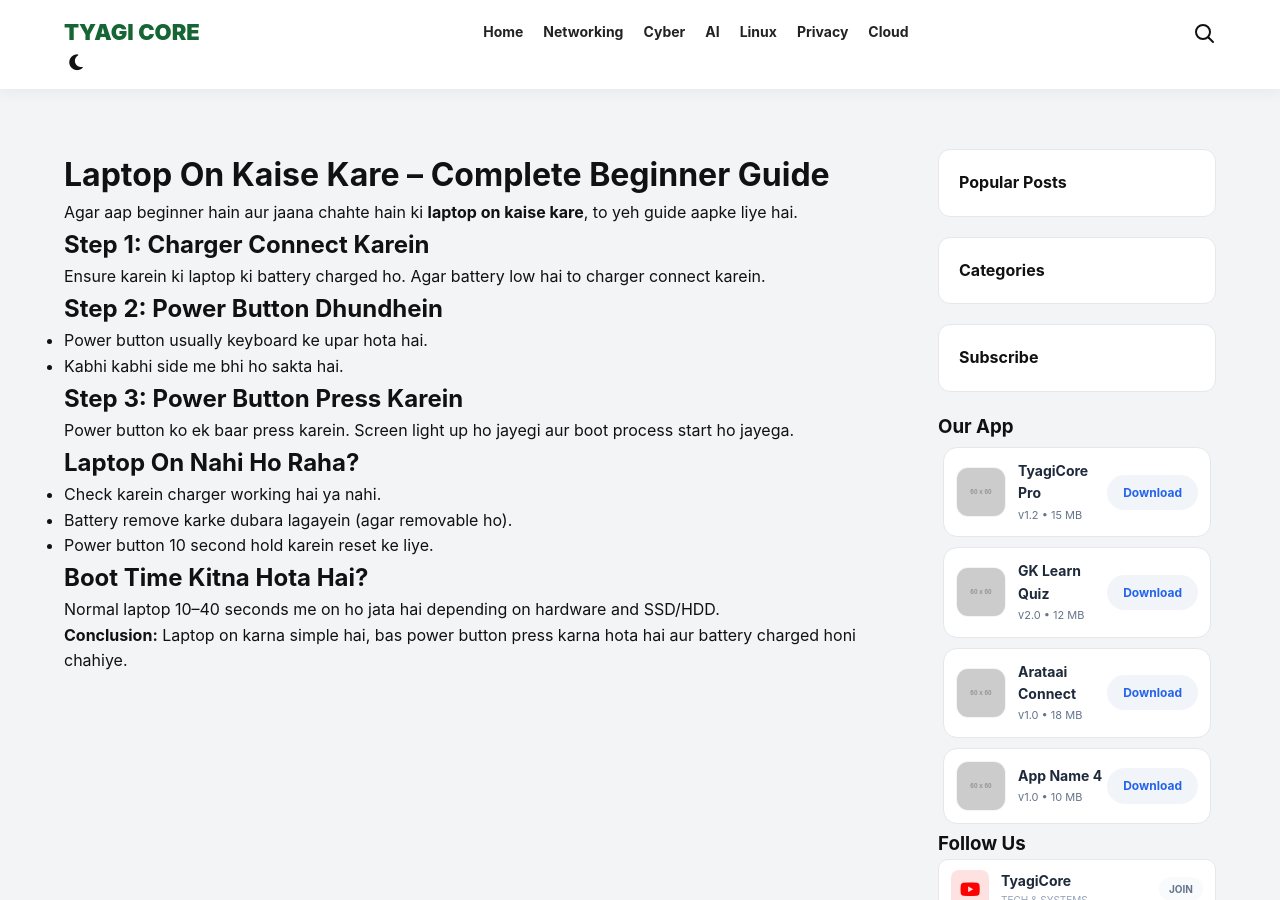
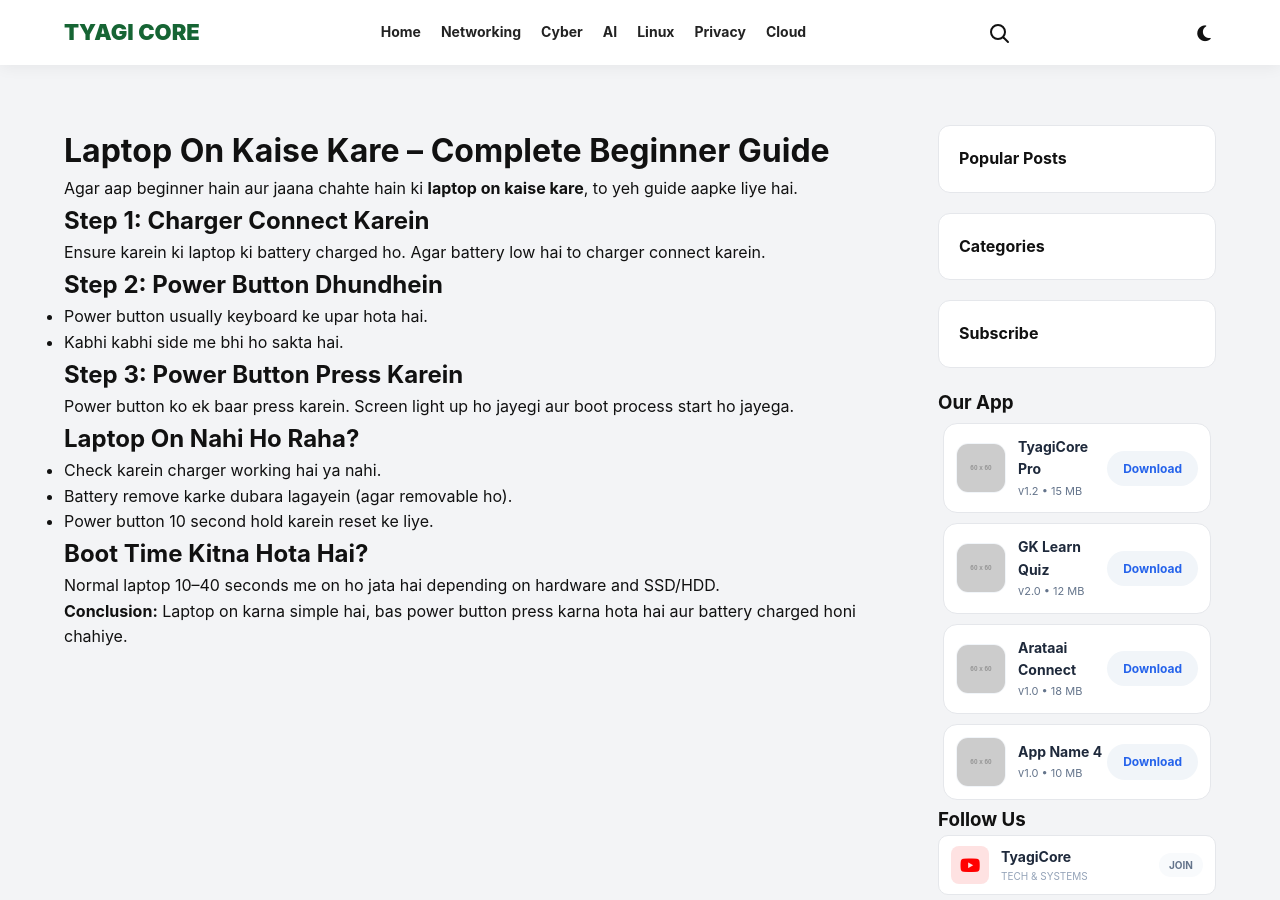
Before and after one commit to HimanshuTyagiJi/TyagiCore, a Jekyll site: the page built from laptop-on-kaise-karen.html, in a window 1280 px wide and 900 px high. Built offline with Jekyll 4.4.1, drawn with Linux system fonts in a browser that asks for light colours.

Commit message:
Update default.html

```diff
--- a/_layouts/default.html
+++ b/_layouts/default.html
@@ -126,12 +126,12 @@
         <line x1="3" y1="12" x2="21" y2="12"></line>
         <line x1="3" y1="18" x2="21" y2="18"></line>
       </svg>
-    </div>
+
  <div class="right-icons">
       <div id="dark-mode-toggle" class="icon-btn theme-icon">
         <i class="fas fa-moon moon-icon"></i>
         <i class="fas fa-sun sun-icon" style="display:none;"></i>
-      </div>
+      </div></div>
     <style>
       /* Dark Mode Variable Logic */
       :root {
```
